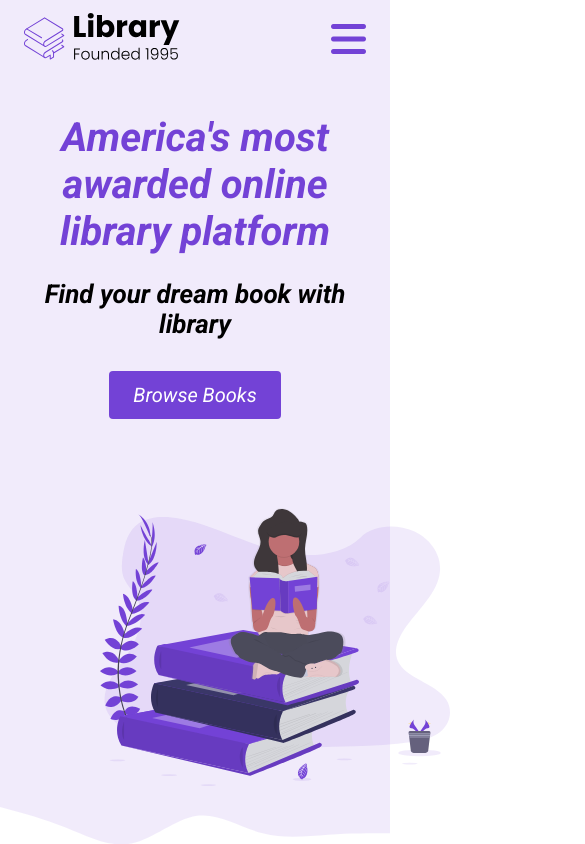
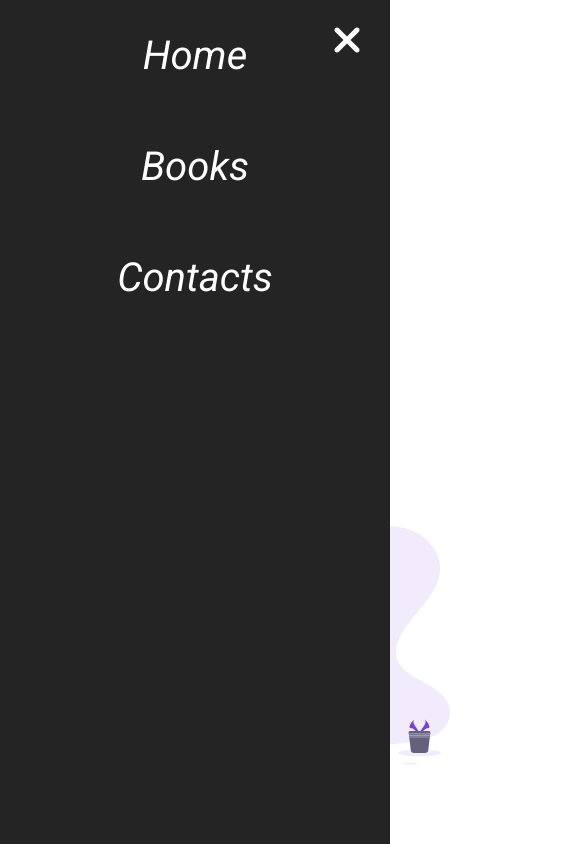
Before and after one commit to JeffisRobensoon/E-commerce, a plain HTML site: page index.html in a window 390 px wide. Both pictures are taken after a click on the button 348 px from the left and 40 px from the top of the page. Shown: the top 844 px of the page, 585 px wide, since content can reach past the window. Drawn offline with Linux system fonts and the light colour scheme.

Commit message:
Actually Final Changes

```diff
--- a/index.html
+++ b/index.html
@@ -7,7 +7,7 @@
   <link rel="stylesheet" href="styles.css">
   <script src="https://kit.fontawesome.com/ed3a8a5397.js" crossorigin="anonymous">
   </script>
-  <script src=""index.js></script>
+  <script src="./index.js"></script>
 </head>
 
 <body>
@@ -29,9 +29,14 @@
          </button>
          <ul class="menu__links">
           <li class="menu__list">
-            <a href="#" class="menu__link" onclick="closeMenu() ">Home</a></li>
-            <a href="#" class="menu__link" onclick="closeMenu()">Books</a></li>
-            <a href="#" class="menu__link no-cursor" onclick="closeMenu()">Contacts</a></li>
+            <a href="#" class="menu__link" onclick="closeMenu() ">Home</a>
+          </li>
+            <li class="menu__list">
+              <a href="#" class="menu__link" onclick="closeMenu()">Books</a>
+            </li>
+            <li class="menu__list">
+              <a href="#" class="menu__link no-cursor" onclick="closeMenu()">Contacts</a>
+            </li>
          </ul>
       </div>
       </div>
--- a/index.js
+++ b/index.js
@@ -1,5 +1,5 @@
 function openMenu() {
-document.body.classList += " menu--open"
+document.body.classList.add("menu--open")
 }
 
 function closeMenu() {
--- a/styles.css
+++ b/styles.css
@@ -317,7 +317,7 @@ header {
 }
 
 .book__img {
-  max-height: 380px;
+  height: 380px;
   transition: all 300ms ease;
   cursor: not-allowed;
   object-fit: contain;
@@ -412,6 +412,14 @@ footer {
   .book {
   width: 50%;
  }
+
+   .nav__links {
+    display: none;
+  }
+
+  .btn__menu {
+    display: block;
+  }
 }
 
 
```
